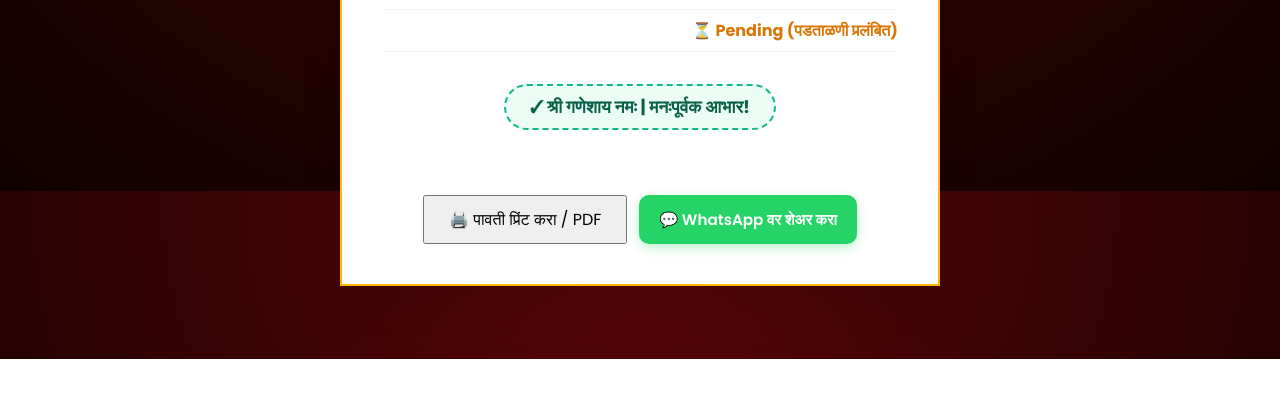
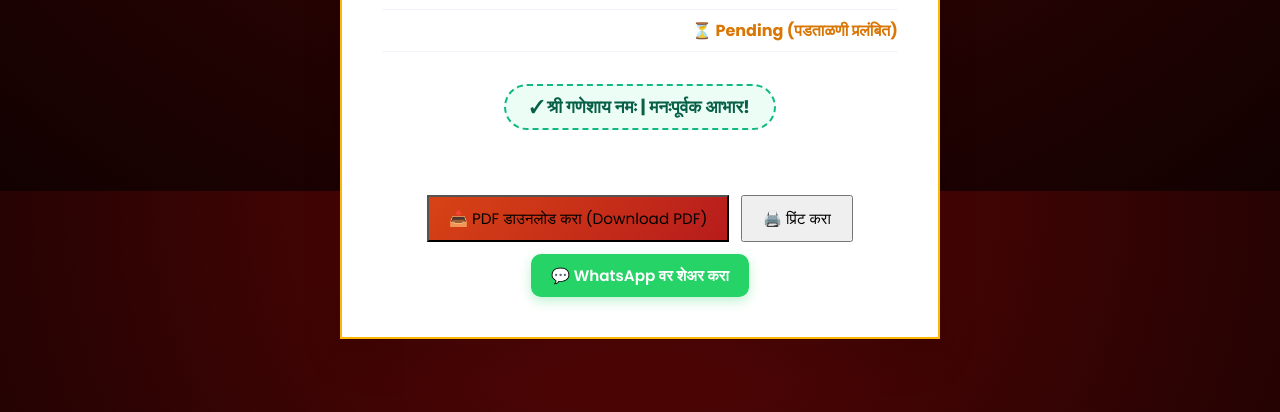
Before and after one commit to sonawaneomkar478-droid/ganpati-website, a Flask app: template templates/receipt.html in a window 1280 px wide. Shown: the part 609-1021 px from the top of the page. Before the commit the page ends 968 px from the top, so only its background shows below. Run offline with Flask 3, Linux system fonts and the light colour scheme; the template is opened without the code that fills it, so the values that code supplies are empty; some libraries are stand-ins or nearby versions.

Commit message:
Add 1-click PDF Download button with html2pdf integration to digital receipt template

```diff
--- a/templates/receipt.html
+++ b/templates/receipt.html
@@ -176,11 +176,15 @@
             </div>
 
             <div style="display: flex; justify-content: center; gap: 12px; margin-top: 1.8rem; flex-wrap: wrap;" class="btn-print-group">
-                <button onclick="window.print()" class="btn-nav btn-nav-primary" style="padding: 10px 24px; font-size: 1rem; cursor: pointer;">
-                    🖨️ पावती प्रिंट करा / PDF
+                <button onclick="downloadReceiptPDF()" class="btn-nav btn-nav-primary" style="padding: 10px 20px; font-size: 0.95rem; cursor: pointer; background: linear-gradient(135deg, #d84315, #b71c1c);">
+                    📥 PDF डाउनलोड करा (Download PDF)
                 </button>
 
-                <a href="https://api.whatsapp.com/send?text={{ ('माझी ' + settings.mandal_name + ' ची गणेशोत्सव वर्गणी पावती (%23' + record.receipt_no + ') : ₹' + (record.amount|string))|urlencode }}" target="_blank" class="btn-wa-share">
+                <button onclick="window.print()" class="btn-nav btn-nav-outline" style="padding: 10px 20px; font-size: 0.95rem; cursor: pointer;">
+                    🖨️ प्रिंट करा
+                </button>
+
+                <a href="https://api.whatsapp.com/send?text={{ ('🚩 ' + settings.mandal_name + ' 🚩\nमाझी ऑनलाईन गणेशोत्सव वर्गणी पावती (' + record.receipt_no + ') डाउनलोड करा:\n' + request.url)|urlencode }}" target="_blank" class="btn-wa-share">
                     💬 WhatsApp वर शेअर करा
                 </a>
             </div>
@@ -189,5 +193,28 @@
 
     </div>
 
+    <script src="https://cdnjs.cloudflare.com/ajax/libs/html2pdf.js/0.10.1/html2pdf.bundle.min.js"></script>
+    <script>
+        function downloadReceiptPDF() {
+            const btnGroup = document.querySelector('.btn-print-group');
+            if (btnGroup) btnGroup.style.display = 'none';
+
+            const element = document.querySelector('.receipt-card');
+            const opt = {
+                margin:       0.1,
+                filename:     'Ganpati_Vargani_Receipt_{{ record.receipt_no }}.pdf',
+                image:        { type: 'jpeg', quality: 0.98 },
+                html2canvas:  { scale: 2, useCORS: true },
+                jsPDF:        { unit: 'in', format: 'letter', orientation: 'portrait' }
+            };
+
+            html2pdf().set(opt).from(element).save().then(() => {
+                if (btnGroup) btnGroup.style.display = 'flex';
+            }).catch(e => {
+                if (btnGroup) btnGroup.style.display = 'flex';
+                window.print();
+            });
+        }
+    </script>
 </body>
 </html>
```
